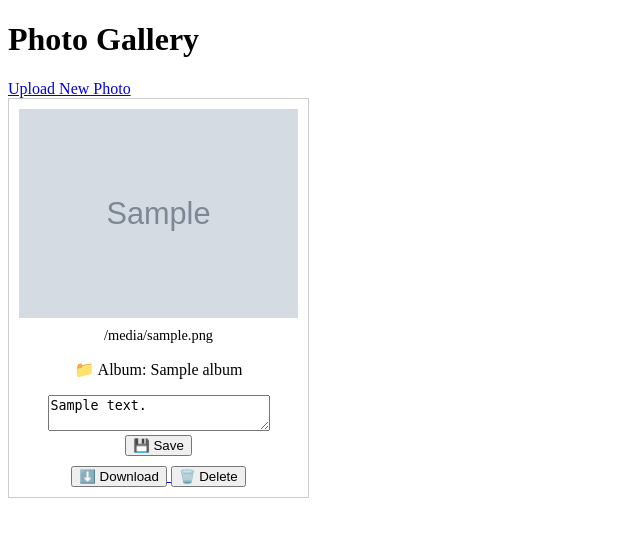
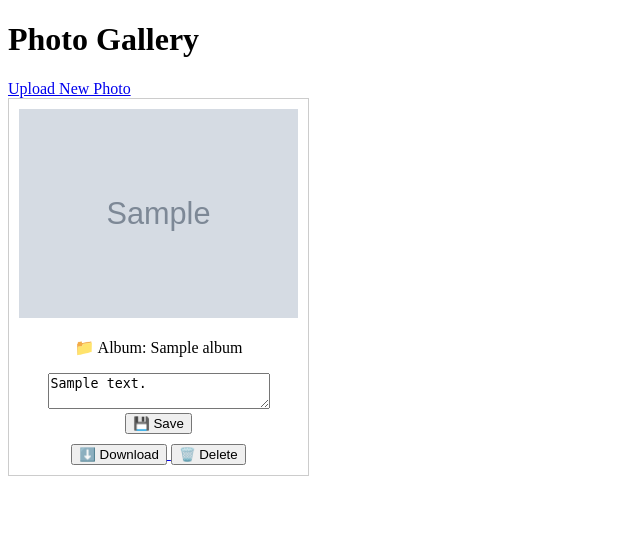
Before and after one commit to JayRKay91/photo-share-app-v2, a Flask app: template app/templates/gallery.html in a window 1280 px wide. Shown: the top 537 px of the page, without its empty margins (0-640 px from the left). Run offline with Flask 3, Linux system fonts and the light colour scheme; the template is opened without the code that fills it: most values are stand-ins (such as "Sample title", 1, 10 or a date in 2020); grey boxes marked "Sample" are stand-in pictures.

Commit message:
Clean UI: Hide filename under media, show fallback link if image fails

```diff
--- a/app/templates/gallery.html
+++ b/app/templates/gallery.html
@@ -20,15 +20,6 @@
         }
         .action-buttons {
             margin-top: 10px;
-        }
-
-        .filename {
-            max-width: 250px;
-            white-space: nowrap;
-            overflow: hidden;
-            text-overflow: ellipsis;
-            margin: 5px auto;
-            font-size: 0.9em;
         }
 
         #preview {
@@ -111,16 +102,17 @@
             {% if image.type == 'video' %}
                 <div class="video-wrapper">
                     <img src="{{ url_for('static', filename=image.thumb) }}"
+                         alt="{{ image.filename }}"
                          onclick="openPreview('{{ url_for('static', filename='uploads/' + image.filename) }}', true)"
-                         alt="{{ image.filename }}">
+                         onerror="handleThumbnailError(this, '{{ url_for('static', filename='uploads/' + image.filename) }}', '{{ image.filename }}')">
                     <div class="play-overlay">&#9658;</div>
                 </div>
             {% else %}
                 <img src="{{ url_for('static', filename='uploads/' + image.filename) }}"
+                     alt="{{ image.filename }}"
                      onclick="openPreview(this.src)"
-                     alt="{{ image.filename }}">
+                     onerror="handleThumbnailError(this, this.src, '{{ image.filename }}')">
             {% endif %}
-            <p class="filename">{{ image.filename }}</p>
             {% if image.album %}<p>📁 Album: {{ image.album }}</p>{% endif %}
             <form action="{{ url_for('main.update_description', filename=image.filename) }}" method="POST">
                 <textarea name="description" rows="2" cols="25" placeholder="Add a description...">{{ image.description }}</textarea>
@@ -190,6 +182,16 @@
             preview.style.display = 'none';
         }
 
+        function handleThumbnailError(imgElement, fallbackUrl, filename) {
+            const link = document.createElement('a');
+            link.href = fallbackUrl;
+            link.textContent = filename;
+            link.target = "_blank";
+
+            const parent = imgElement.parentNode;
+            parent.replaceChild(link, imgElement);
+        }
+
         document.addEventListener('keydown', function(event) {
             if (event.key === 'Escape') {
                 closePreview();
```
